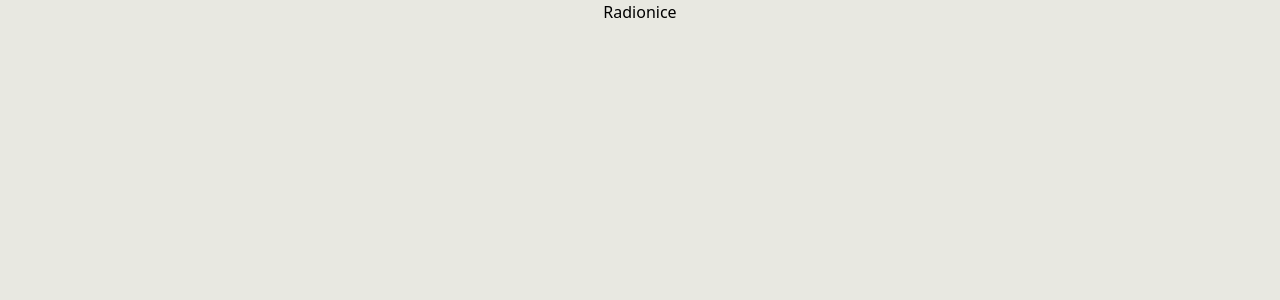
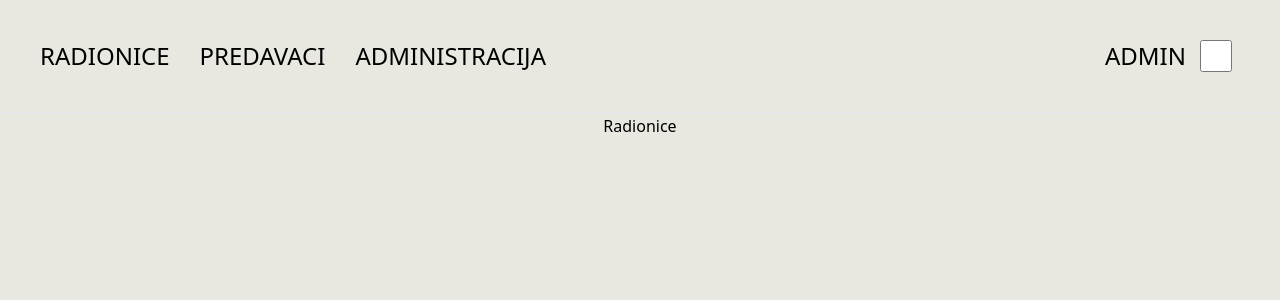
Before and after one commit to apalac13/EditSchoolPrijave, a React (Vite) app in the folder editcode/: page / in a window 1280 px wide. Shown: the top 300 px of the page. Built offline with nearby package versions, Linux system fonts and the light colour scheme.

Commit message:
environment done

```diff
--- a/editcode/src/App.jsx
+++ b/editcode/src/App.jsx
@@ -5,6 +5,7 @@ import userContext from "./components/userContext";
 import Radionice from "./pages/Radionice";
 import Predavaci from "./pages/Predavaci";
 import Administracija from "./pages/Administracija";
+import Navigacija from "./components/Navigacija";
 
 function App() {
   const [korisnik, postaviKorisnika] = useState(false);
@@ -15,6 +16,7 @@ function App() {
   return (
     <div>
       <userContext.Provider value={korisnik}>
+        <Navigacija action={handleUserChange} />
         <Routes>
           <Route path="/" element={<Radionice />} />
           <Route path="/predavaci" element={<Predavaci />} />
--- /dev/null
+++ b/editcode/src/components/Navigacija.jsx
@@ -0,0 +1,55 @@
+import { useContext } from "react";
+import { NavLink } from "react-router-dom";
+
+function Navigacija({ action }) {
+  const user = useContext(useContext);
+
+  return (
+    <nav className=" w-full flex justify-between  px-10 py-10  border-b-2 border-black-45 font-pt-sans-narrow  text-2xl text-black-45  ">
+      <div className=" w-full flex items-center justify-between">
+        <ul className=" flex gap-[30px]   ">
+          <li>
+            <NavLink
+              to={"/"}
+              className=" text-black-45 hover:border-b-2 border-black-45/60 hover:text-black-45/60"
+            >
+              RADIONICE
+            </NavLink>
+          </li>
+          <li>
+            <NavLink
+              to={"/predavaci"}
+              className="text-black-45 hover:border-b-2 border-black-45/60 hover:text-black-45/60"
+            >
+              PREDAVACI
+            </NavLink>
+          </li>
+          <li>
+            <NavLink
+              to={"/administracija"}
+              className="text-black-45 hover:border-b-2 border-black-45/60 hover:text-black-45/60"
+            >
+              ADMINISTRACIJA
+            </NavLink>
+          </li>
+        </ul>
+        <ul className=" hidden md:flex items-center gap-[14px] hover:text-black-45/60">
+          <label htmlFor="admin" className=" cursor-pointer  ">
+            ADMIN
+          </label>
+          <input
+            id="admin"
+            alt="admin checckbox"
+            type="checkbox"
+            value={user}
+            checked={user}
+            onChange={action}
+            className="w-8 h-8 border border-solid border-black-45 rounded-full checked:bg-black-45 mr-2 cursor-pointer hover:black-45/60"
+          />
+        </ul>
+      </div>
+    </nav>
+  );
+}
+
+export default Navigacija;
```
